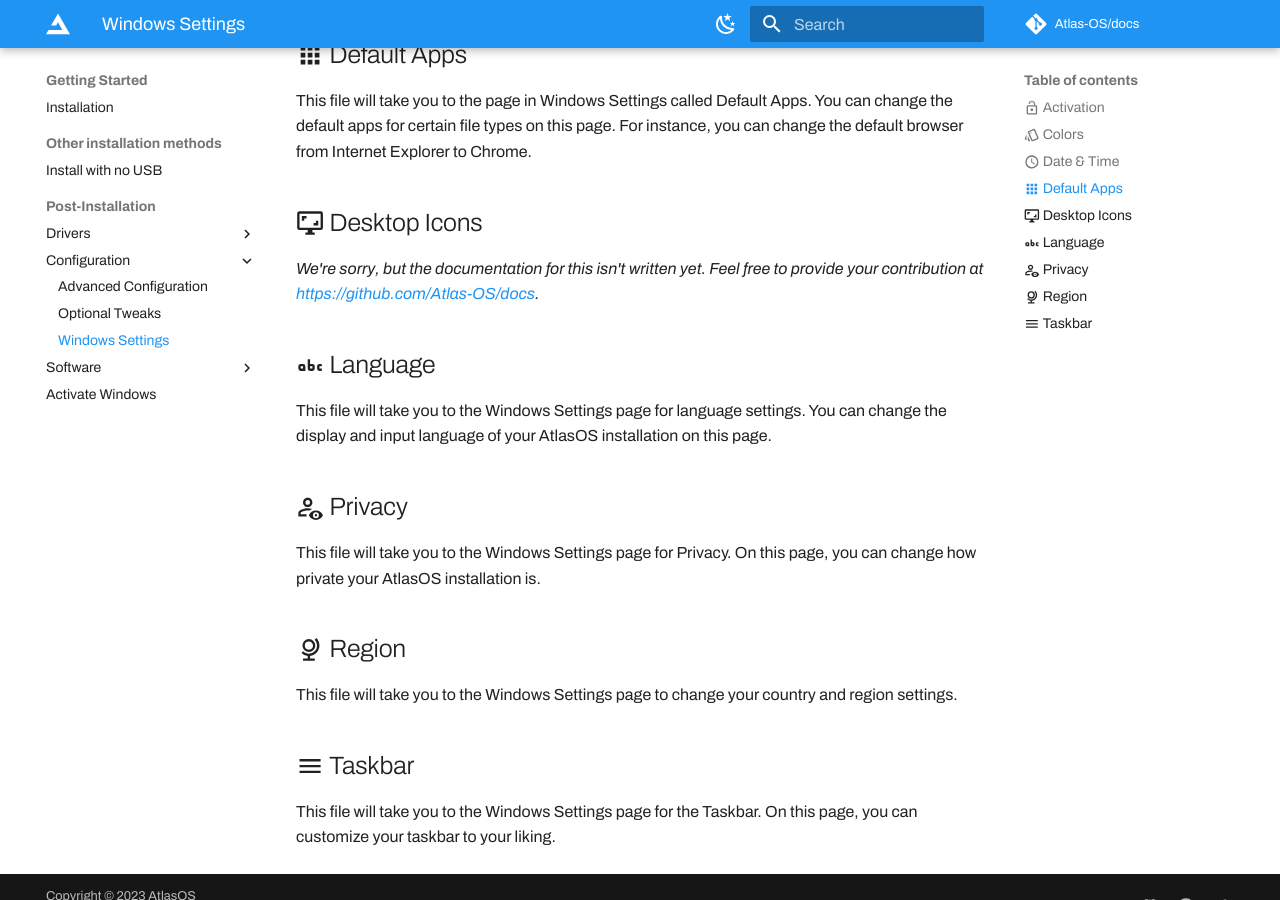
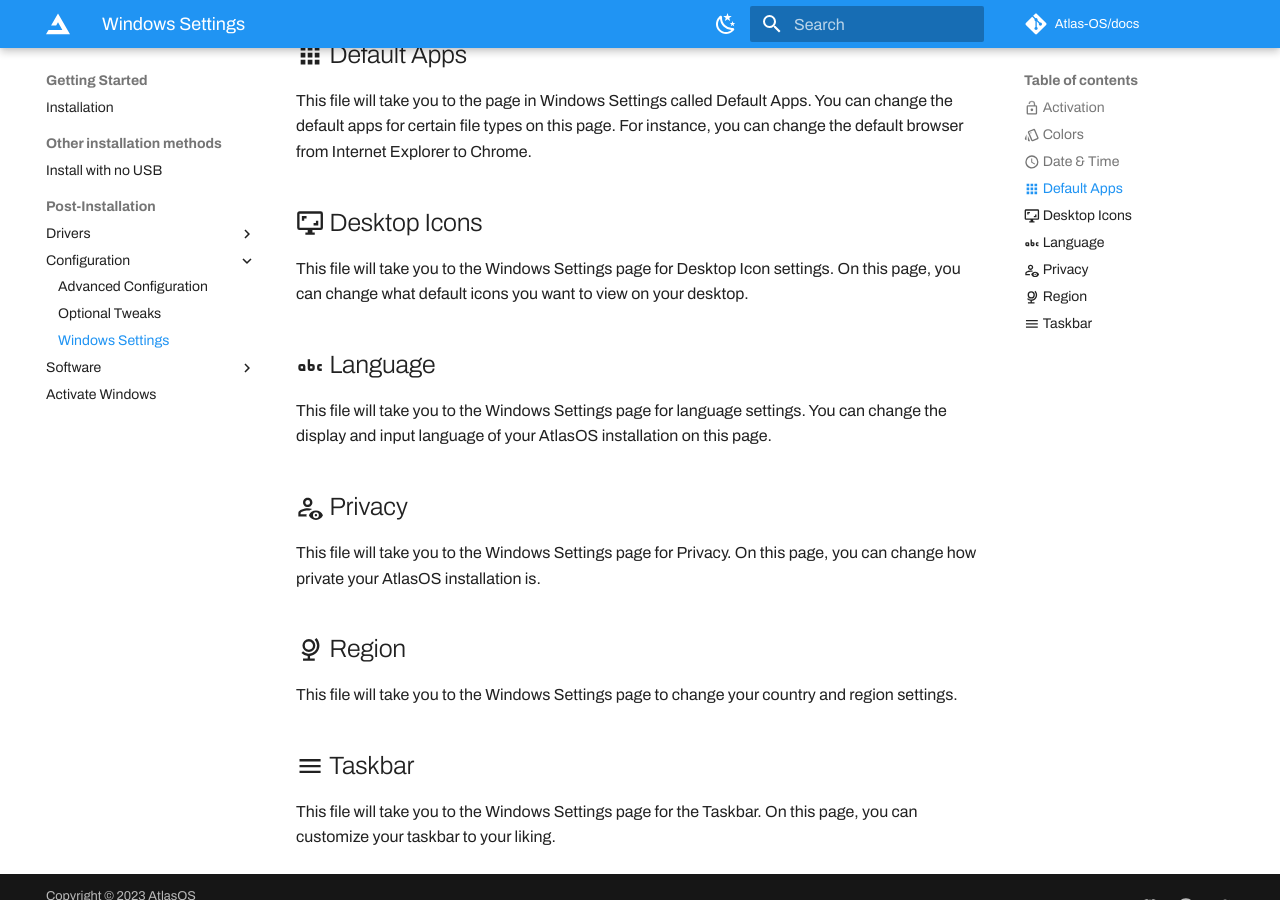
Before and after one commit to Atlas-OS/docs, an MkDocs documentation site: the page built from docs/Getting started/Post-Installation/Configuration/Windows Settings.md, in a window 1280 px wide and 900 px high, scrolled down 1222 px. Built offline with MkDocs 1.6.1 and Material for MkDocs 9.7.7, drawn with Linux system fonts in a browser that asks for light colours; some web fonts are replaced; plug-ins that fetch from the network failed and are left out; comment, search, counter and statistics services are not loaded.

Commit message:
Documentation for desktop icons (#22)
* Fix grammatical errors and typos.

* Fix grammatical error.

* Fix grammatical error.

* Fix grammatical error.

* Update Configuration.md

* Fix grammatical mistake.

* Fix grammatical errors and typos.

* Fix typo

* Write documentation for desktop icons

```diff
--- a/docs/Getting started/Post-Installation/Configuration/Windows Settings.md
+++ b/docs/Getting started/Post-Installation/Configuration/Windows Settings.md
@@ -27,7 +27,7 @@ This file will take you to the page in Windows Settings called Default Apps. You
 
 ## :material-monitor-screenshot: Desktop Icons
 
-*We're sorry, but the documentation for this isn't written yet. Feel free to provide your contribution at [https://github.com/Atlas-OS/docs](https://github.com/Atlas-OS/docs).*
+This file will take you to the Windows Settings page for Desktop Icon settings. On this page, you can change what default icons you want to view on your desktop.
 
 ## :material-alphabetical: Language
 
```
